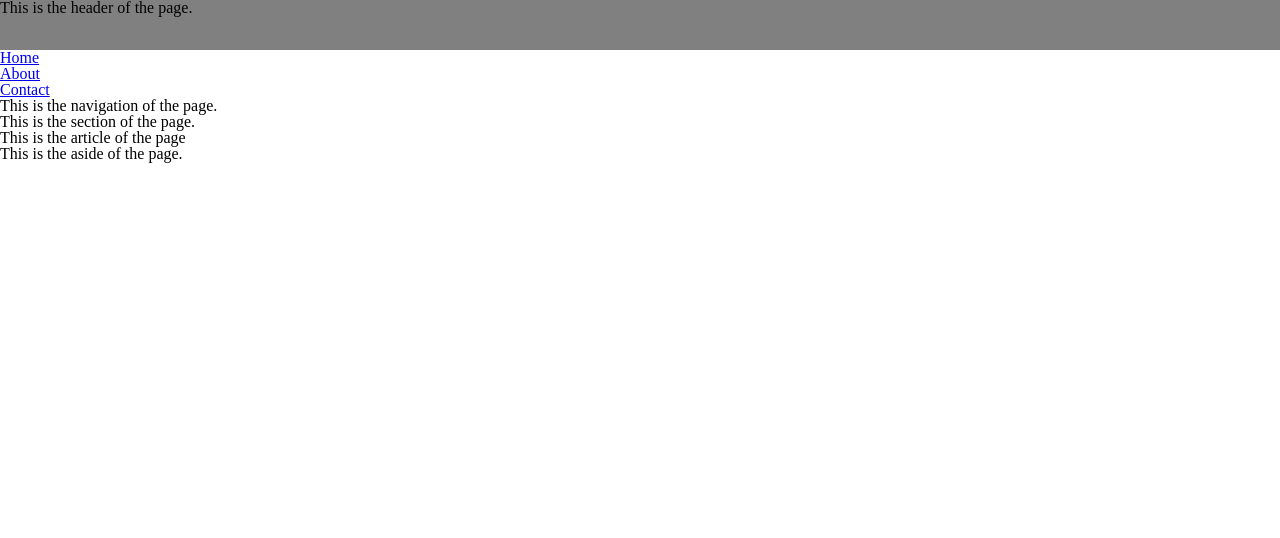
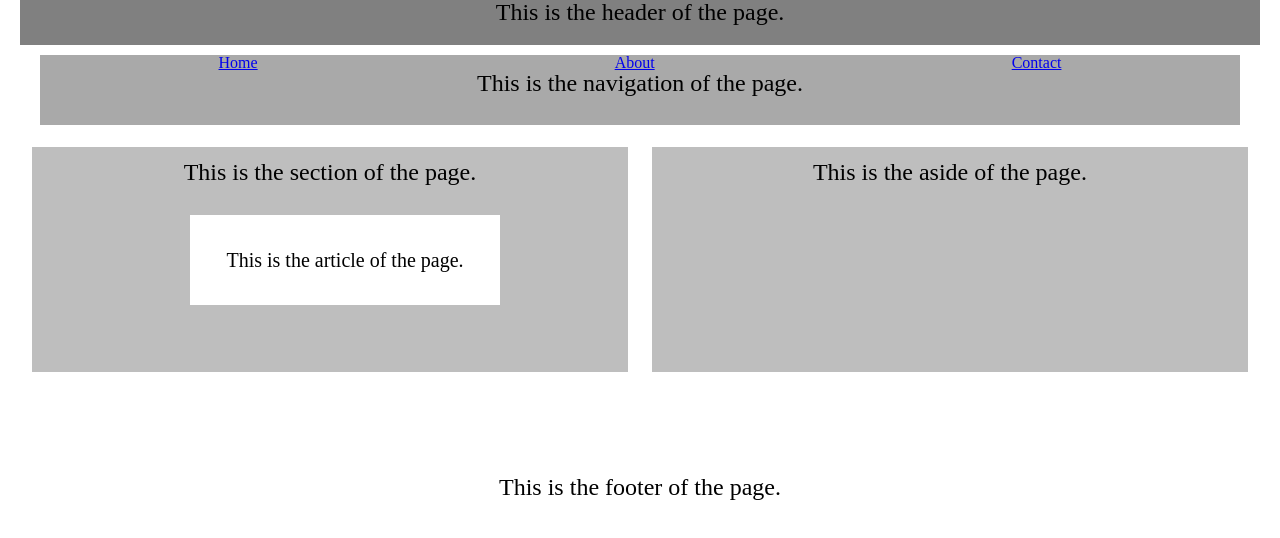
Before and after one commit to DavidDBaker/HW-Wireframe, a plain HTML site: page index.html in a window 1280 px wide. Drawn offline with Linux system fonts and the light colour scheme.

Commit message:
updating html and css files

```diff
--- a/index.html
+++ b/index.html
@@ -9,9 +9,13 @@
     <link rel="stylesheet" type="text/css" href="resources/css/style.css">
 </head>
 <body>
+    <div id="wrapper">
+
+        <div id="header">
             <header>
                 <p>This is the header of the page.</p>
             </header>
+        </div>
 
         <nav>
             <ul>
@@ -26,15 +30,21 @@
             <p>This is the section of the page.</p>
         </section>
 
-    <article>
-        <p>This is the article of the page</p>
-    </article>
-
         <aside>
             <p>This is the aside of the page.</p>
         </aside>
 
+        <div style="clear:both;"></div>
 
+        <article>
+                <p>This is the article of the page.</p>
+         </article>
+
+        <footer>
+            <p>This is the footer of the page.</p>
+        </footer>
+
+    </div>
 
 </body>
 </html>
--- a/resources/css/style.css
+++ b/resources/css/style.css
@@ -1,35 +1,108 @@
-header{
+#wrapper{
+    padding: 0;
+    margin: 0px 20px;
+}
+
+#header{
     width: 100%;
-    height: 50px;
+    height: 45px;
     background-color: #808080;
 }
 
 header p{
-    /* text-align: center;
+    text-align: center;
     font-size: 24px;
-    line-height: 1.5; */
-    position: relative;
 }
 
-/* nav{
+nav{
     background-color: #A9A9A9;
-    width: 90%;
-    align-content: center;
+    margin: 10px 20px;
+    height: 70px;
 }
 
 ul{
     display: flex;
     flex-direction: row;
     justify-content: space-around;
-    margin: 10px;
-}
-
-ul li{
-    margin-top: 15px;
 }
 
 nav p{
     text-align: center;
+    font-size: 24px
+}
+
+section{
+    background-color: #BEBEBE;
+    width: 46%;
+    height: 200px;
+    float: left;
+    margin: 1%;
+    padding: 1%;
+}
+
+section p{
+    text-align: center;
     font-size: 24px;
-    line-height: 1.5;
+}
+
+/* section:after{
+    content: '';
+    display: block;
+    clear: both;
 } */
+
+aside{
+    background-color: #BEBEBE;
+    width: 46%;
+    height: 200px;
+    float: left;
+    margin: 1%;
+    padding: 1%;
+}
+
+aside p{
+    text-align: center;
+    font-size: 24px;
+}
+
+/* aside:after{
+    content: '';
+    display: block;
+    clear: both;
+}
+
+article:after{
+    content: '';
+    display: block;
+    clear: both;
+} */
+
+article{
+    position: relative;
+    bottom: 170px;
+    left: 170px;
+    background-color: #FFFFFF;
+    width: 25%;
+    height: 90px;
+}
+
+article p{
+    text-align: center;
+    font-size: 20px;
+    position: relative;
+    top: 35px;
+}
+}
+
+footer{
+    position: relative;
+    background-color: #BEBEBE;
+    width: 100%;
+    height: 60px;
+    bottom: 90px;
+}
+
+footer p {
+    text-align: center;
+    font-size: 24px;
+}
```
Lines whose indentation alone changed are shown as unchanged.
